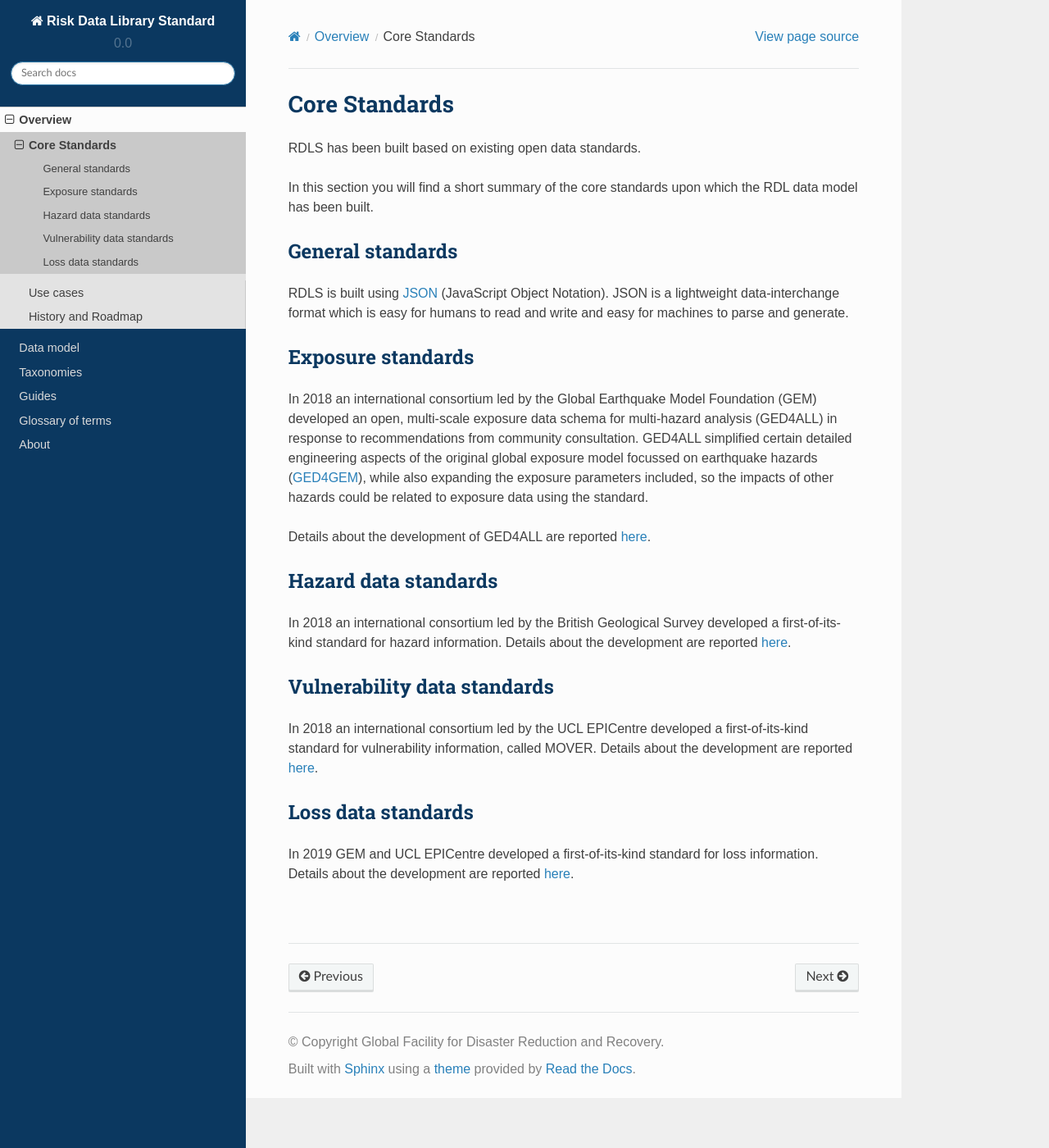
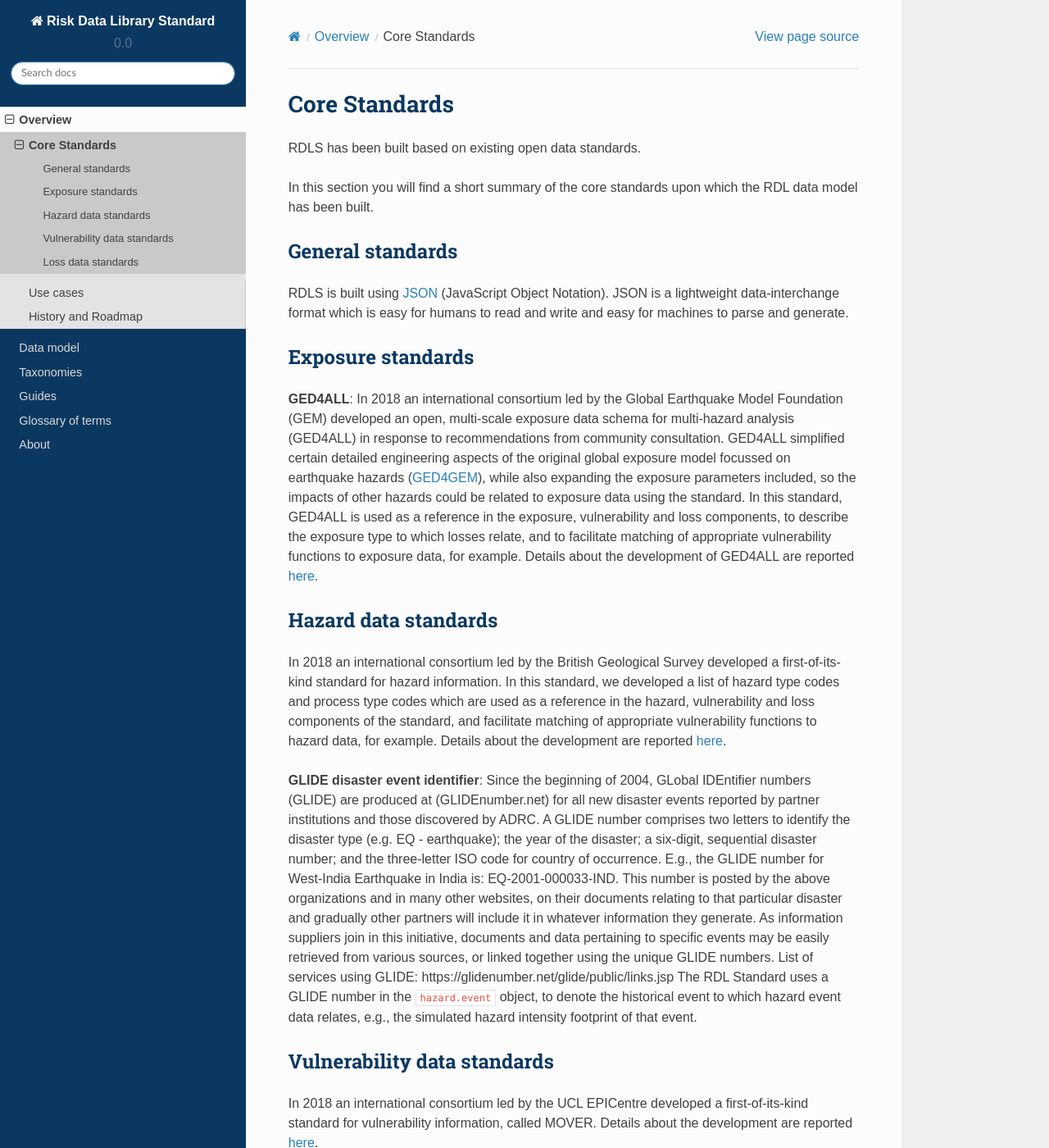
Before and after one commit to GFDRR/rdl-standard, a Sphinx documentation site: the page built from docs/rdl/core-standards.md, in a window 1280 px wide and 1400 px high. Shown: the whole window at 82% size. Built offline with Sphinx 7.4.7 and the Read the Docs theme 2.0.0, drawn with Linux system fonts in a browser that asks for light colours.

Commit message:
Update core-standards.md
Added description of GLIDE and how it is used

Added description of how GED4ALL and hazard/process type codes are used in the RDLS

```diff
--- a/docs/rdl/core-standards.md
+++ b/docs/rdl/core-standards.md
@@ -10,15 +10,21 @@ RDLS is built using [JSON](https://www.json.org/json-en.html) (JavaScript Object
 
 
 ## Exposure standards
-In 2018 an international consortium led by the Global Earthquake Model Foundation (GEM) developed an open, multi-scale exposure data schema for multi-hazard analysis (GED4ALL) in response to recommendations from community consultation. GED4ALL simplified certain detailed engineering aspects of the original global exposure model focussed on earthquake hazards ([GED4GEM](https://journals.sagepub.com/doi/10.1177/8755293020919429)), while also expanding the exposure parameters included, so the impacts of other hazards could be related to exposure data using the standard.
 
+**GED4ALL**:
+In 2018 an international consortium led by the Global Earthquake Model Foundation (GEM) developed an open, multi-scale exposure data schema for multi-hazard analysis (GED4ALL) in response to recommendations from community consultation. GED4ALL simplified certain detailed engineering aspects of the original global exposure model focussed on earthquake hazards ([GED4GEM](https://journals.sagepub.com/doi/10.1177/8755293020919429)), while also expanding the exposure parameters included, so the impacts of other hazards could be related to exposure data using the standard. In this standard, GED4ALL is used as a reference in the exposure, vulnerability and loss components, to describe the exposure type to which losses relate, and to facilitate matching of appropriate vulnerability functions to exposure data, for example.
 Details about the development of GED4ALL are reported [here](https://riskdatalibrary.org/resources).
 
 
 ## Hazard data standards
 In 2018 an international consortium led by the British Geological Survey developed a first-of-its-kind standard for hazard information.
+In this standard, we developed a list of hazard type codes and process type codes which are used as a reference in the hazard, vulnerability and loss components of the standard, and facilitate matching of appropriate vulnerability functions to hazard data, for example.
 Details about the development are reported [here](https://riskdatalibrary.org/resources).
 
+**GLIDE disaster event identifier**:
+Since the beginning of 2004, GLobal IDEntifier numbers (GLIDE) are produced at (GLIDEnumber.net) for all new disaster events reported by partner institutions and those discovered by ADRC.
+A GLIDE number comprises two letters to identify the disaster type (e.g. EQ - earthquake); the year of the disaster; a six-digit, sequential disaster number; and the three-letter ISO code for country of occurrence. E.g., the GLIDE number for West-India Earthquake in India is: EQ-2001-000033-IND. This number is posted by the above organizations and in many other websites, on their documents relating to that particular disaster and gradually other partners will include it in whatever information they generate. As information suppliers join in this initiative, documents and data pertaining to specific events may be easily retrieved from various sources, or linked together using the unique GLIDE numbers. List of services using GLIDE: https://glidenumber.net/glide/public/links.jsp
+The RDL Standard uses a GLIDE number in the `hazard.event` object, to denote the historical event to which hazard event data relates, e.g., the simulated hazard intensity footprint of that event.
 
 ## Vulnerability data standards
 In 2018 an international consortium led by the UCL EPICentre developed a first-of-its-kind standard for vulnerability information, called MOVER.
```
